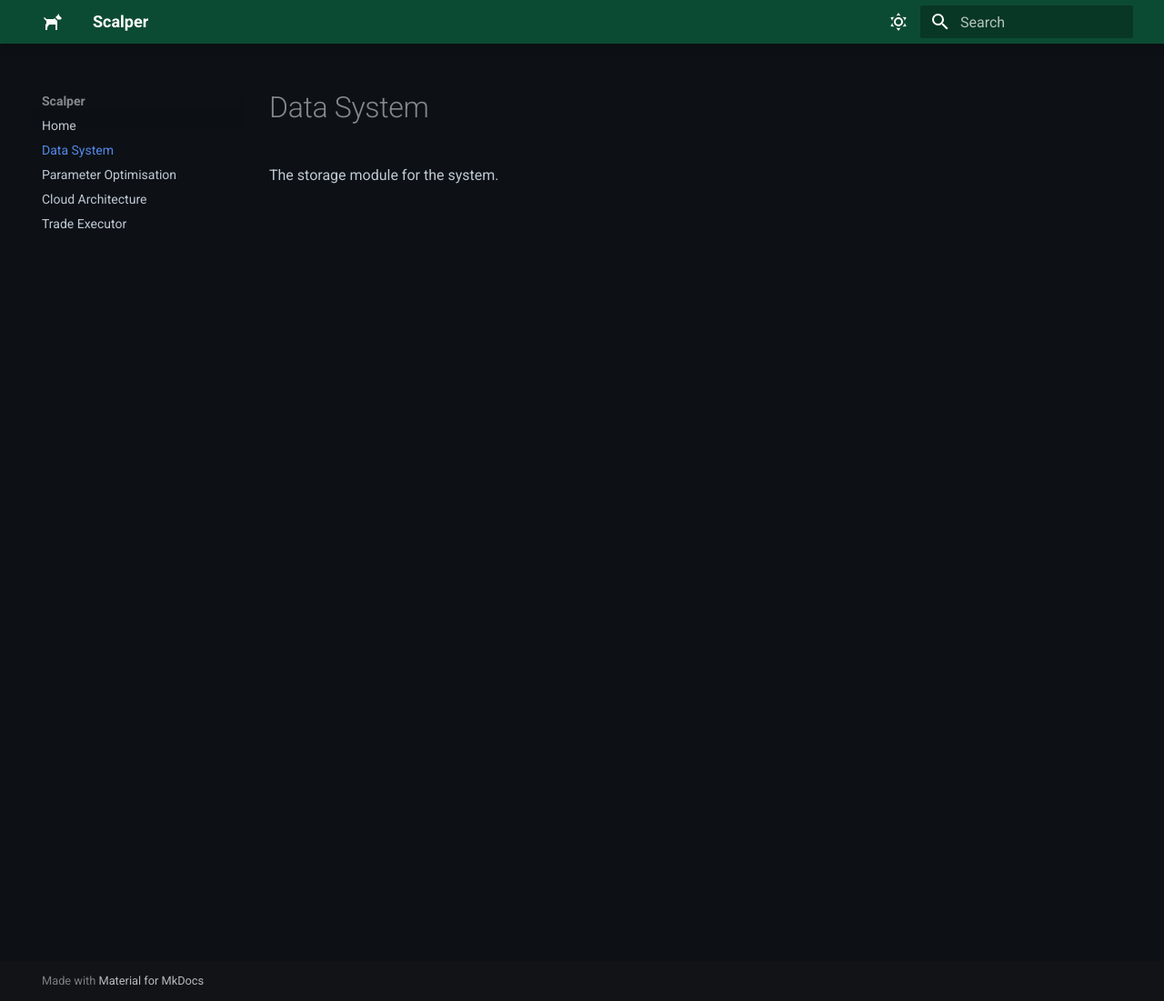
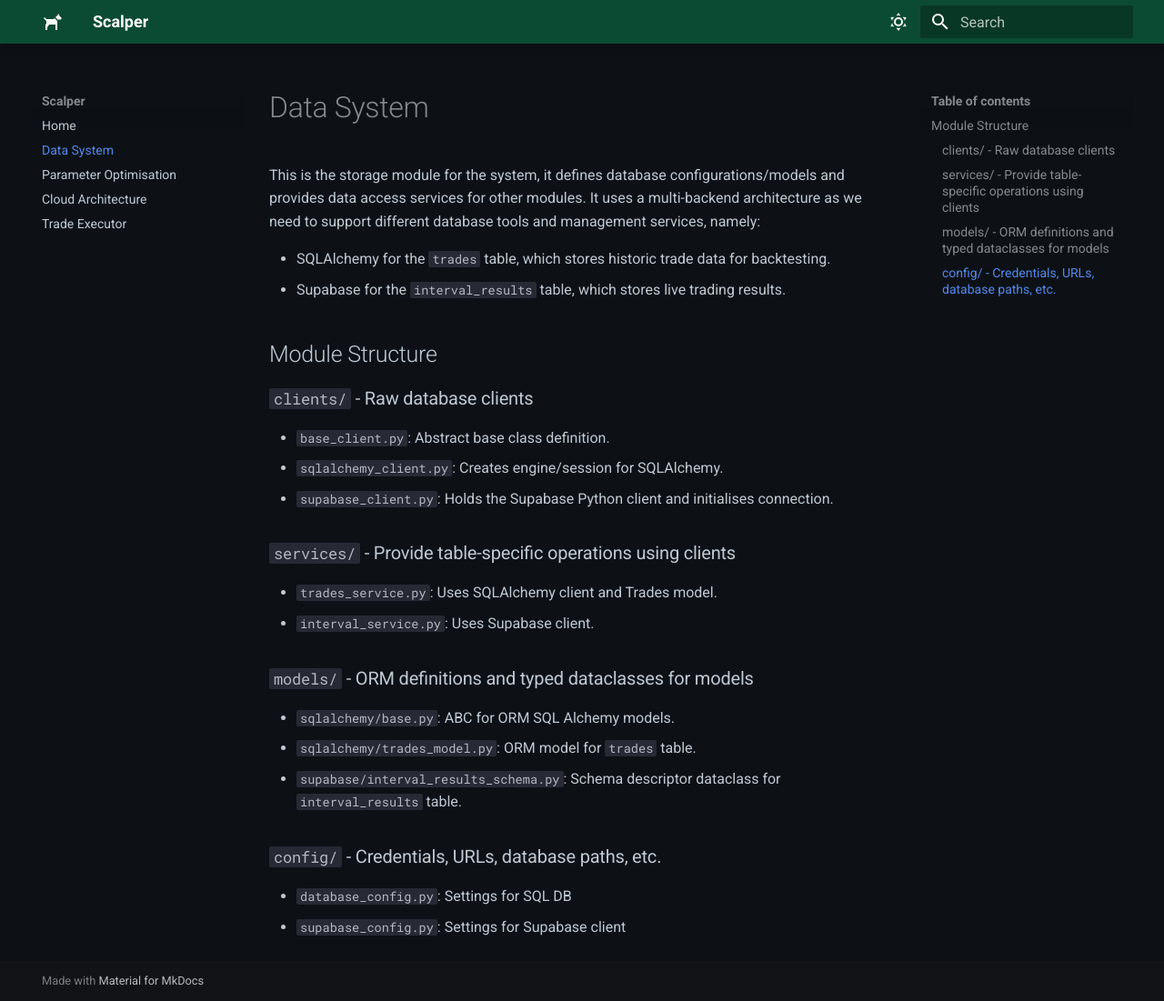
Before and after one commit to Phil-Lord/crypto-scalper, an MkDocs documentation site: the page built from docs/data-system.md, in a window 1280 px wide and 1101 px high. Shown: the whole window at 91% size. Built offline with MkDocs 1.6.1 and Material for MkDocs 9.7.7, drawn with Linux system fonts in a browser that asks for light colours.

Commit message:
DOC: Add data system intro and module structure

```diff
--- a/docs/data-system.md
+++ b/docs/data-system.md
@@ -1,3 +1,32 @@
 # Data System
 
-The storage module for the system.
+This is the storage module for the system, it defines database configurations/models and provides
+data access services for other modules. It uses a multi-backend architecture as we need to support
+different database tools and management services, namely:
+
+- SQLAlchemy for the `trades` table, which stores historic trade data for backtesting.
+- Supabase for the `interval_results` table, which stores live trading results.
+
+## Module Structure
+
+### `clients/` - Raw database clients
+
+- `base_client.py`: Abstract base class definition.
+- `sqlalchemy_client.py`: Creates engine/session for SQLAlchemy.
+- `supabase_client.py`: Holds the Supabase Python client and initialises connection.
+
+### `services/` - Provide table-specific operations using clients
+
+- `trades_service.py`: Uses SQLAlchemy client and Trades model.
+- `interval_service.py`: Uses Supabase client.
+
+### `models/` - ORM definitions and typed dataclasses for models
+
+- `sqlalchemy/base.py`: ABC for ORM SQL Alchemy models.
+- `sqlalchemy/trades_model.py`: ORM model for `trades` table.
+- `supabase/interval_results_schema.py`: Schema descriptor dataclass for `interval_results` table.
+
+### `config/` - Credentials, URLs, database paths, etc.
+
+- `database_config.py`: Settings for SQL DB
+- `supabase_config.py`: Settings for Supabase client
```
